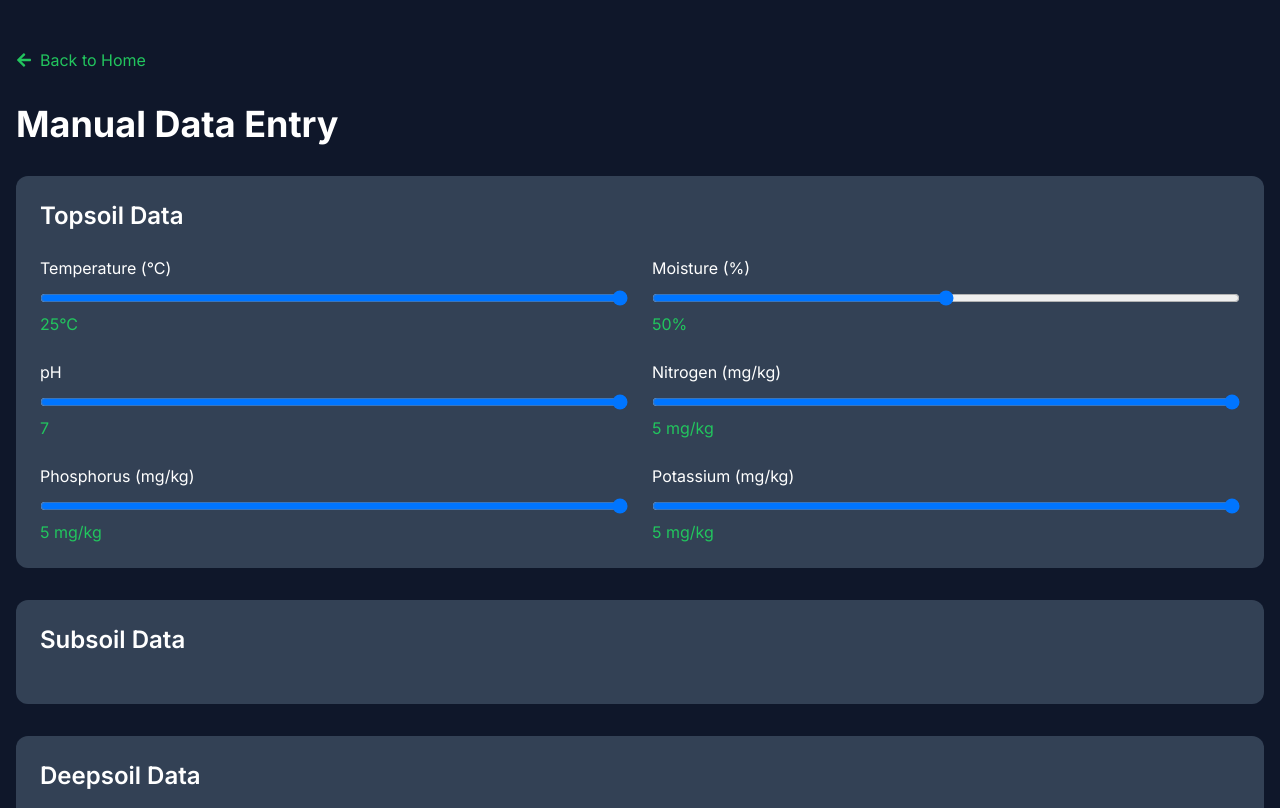
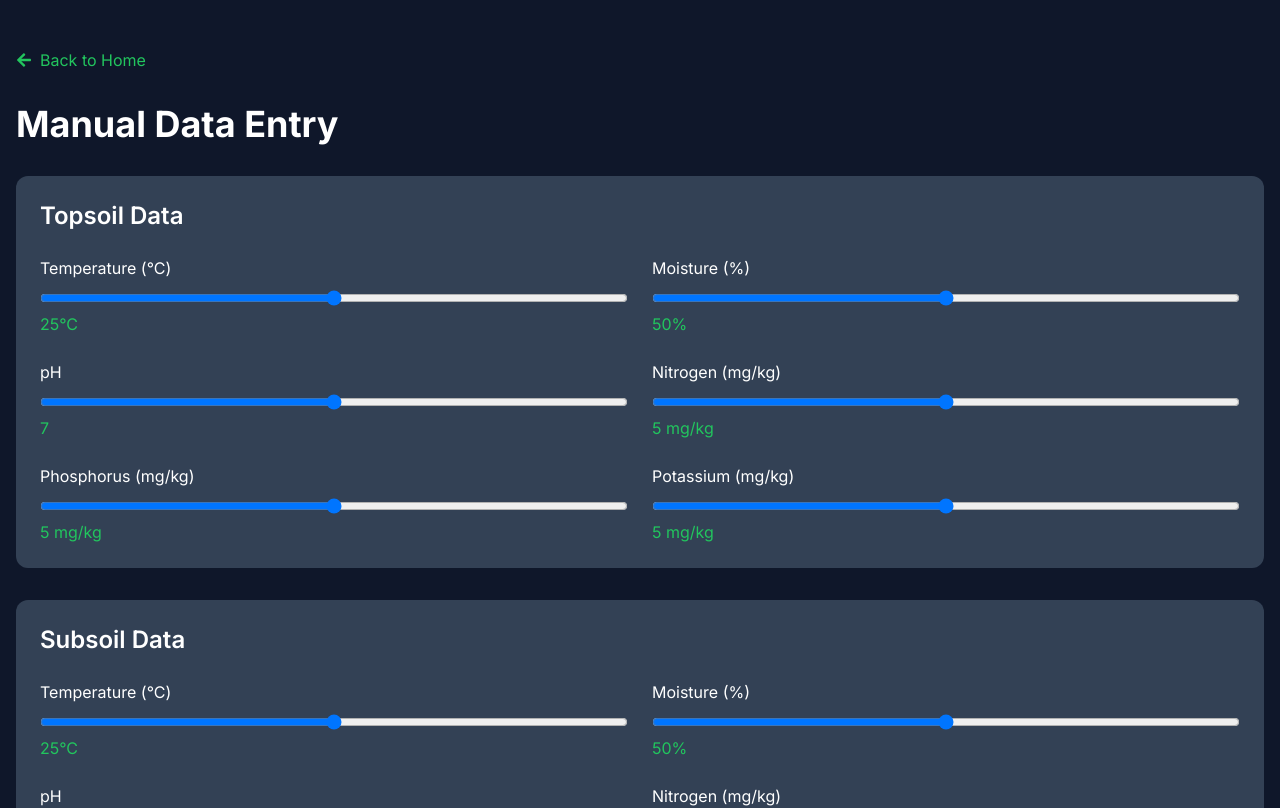
Before and after one commit to CUPID-l/soilsync, a Next.js app: page /manual in a window 1280 px wide. Shown: the top 808 px of the page. Built offline with nearby package versions, Linux system fonts and the light colour scheme.

Commit message:
Fix manual prediction form and API integration

```diff
--- a/app/manual/page.tsx
+++ b/app/manual/page.tsx
@@ -35,33 +35,177 @@ type FormData = {
 }
 
 export default function ManualEntry() {
-  const { register, handleSubmit, watch } = useForm<FormData>()
+  const { register, handleSubmit, watch } = useForm<FormData>({
+    defaultValues: {
+      topsoil: {
+        temperature: 25,
+        moisture: 50,
+        ph: 7,
+        nitrogen: 5,
+        phosphorus: 5,
+        potassium: 5
+      },
+      subsoil: {
+        temperature: 25,
+        moisture: 50,
+        ph: 7,
+        nitrogen: 5,
+        phosphorus: 5,
+        potassium: 5
+      },
+      deepsoil: {
+        temperature: 25,
+        moisture: 50,
+        ph: 7,
+        nitrogen: 5,
+        phosphorus: 5,
+        potassium: 5
+      },
+      soil_type: 0,
+      crop_type: 0
+    }
+  })
   const [prediction, setPrediction] = useState<string | null>(null)
   const [loading, setLoading] = useState(false)
+  const [error, setError] = useState<string | null>(null)
 
   const onSubmit = async (data: FormData) => {
     setLoading(true)
+    setError(null)
     try {
+      // Format the data according to the API requirements
+      const formattedData = {
+        topsoil: [
+          data.topsoil.temperature,
+          data.topsoil.moisture,
+          data.topsoil.ph,
+          data.topsoil.nitrogen,
+          data.topsoil.phosphorus,
+          data.topsoil.potassium
+        ],
+        subsoil: [
+          data.subsoil.temperature,
+          data.subsoil.moisture,
+          data.subsoil.ph,
+          data.subsoil.nitrogen,
+          data.subsoil.phosphorus,
+          data.subsoil.potassium
+        ],
+        deepsoil: [
+          data.deepsoil.temperature,
+          data.deepsoil.moisture,
+          data.deepsoil.ph,
+          data.deepsoil.nitrogen,
+          data.deepsoil.phosphorus,
+          data.deepsoil.potassium
+        ],
+        soil_type: data.soil_type,
+        crop_type: data.crop_type
+      }
+
       const response = await fetch(process.env.NEXT_PUBLIC_HF_API_URL!, {
         method: 'POST',
         headers: {
           'Content-Type': 'application/json',
           'Authorization': `Bearer ${process.env.NEXT_PUBLIC_HF_API_TOKEN}`
         },
-        body: JSON.stringify(data)
+        body: JSON.stringify(formattedData)
       })
 
-      if (!response.ok) throw new Error('Prediction failed')
+      if (!response.ok) {
+        const errorData = await response.json()
+        throw new Error(errorData.message || 'Prediction failed')
+      }
 
       const result = await response.json()
       setPrediction(result.fertilizer)
     } catch (error) {
       console.error('Error:', error)
-      alert('Failed to get prediction. Please try again.')
+      setError(error instanceof Error ? error.message : 'Failed to get prediction. Please try again.')
     } finally {
       setLoading(false)
     }
   }
+
+  const renderSoilInputs = (prefix: 'topsoil' | 'subsoil' | 'deepsoil', title: string) => (
+    <div className="bg-dark-700 p-6 rounded-xl">
+      <h2 className="text-2xl font-semibold mb-6">{title}</h2>
+      <div className="grid md:grid-cols-2 gap-6">
+        <div>
+          <label className="block mb-2">Temperature (°C)</label>
+          <input
+            type="range"
+            min="0"
+            max="50"
+            step="0.1"
+            {...register(`${prefix}.temperature`)}
+            className="w-full"
+          />
+          <span className="text-primary-500">{watch(`${prefix}.temperature`)}°C</span>
+        </div>
+        <div>
+          <label className="block mb-2">Moisture (%)</label>
+          <input
+            type="range"
+            min="0"
+            max="100"
+            step="0.1"
+            {...register(`${prefix}.moisture`)}
+            className="w-full"
+          />
+          <span className="text-primary-500">{watch(`${prefix}.moisture`)}%</span>
+        </div>
+        <div>
+          <label className="block mb-2">pH</label>
+          <input
+            type="range"
+            min="0"
+            max="14"
+            step="0.1"
+            {...register(`${prefix}.ph`)}
+            className="w-full"
+          />
+          <span className="text-primary-500">{watch(`${prefix}.ph`)}</span>
+        </div>
+        <div>
+          <label className="block mb-2">Nitrogen (mg/kg)</label>
+          <input
+            type="range"
+            min="0"
+            max="10"
+            step="0.1"
+            {...register(`${prefix}.nitrogen`)}
+            className="w-full"
+          />
+          <span className="text-primary-500">{watch(`${prefix}.nitrogen`)} mg/kg</span>
+        </div>
+        <div>
+          <label className="block mb-2">Phosphorus (mg/kg)</label>
+          <input
+            type="range"
+            min="0"
+            max="10"
+            step="0.1"
+            {...register(`${prefix}.phosphorus`)}
+            className="w-full"
+          />
+          <span className="text-primary-500">{watch(`${prefix}.phosphorus`)} mg/kg</span>
+        </div>
+        <div>
+          <label className="block mb-2">Potassium (mg/kg)</label>
+          <input
+            type="range"
+            min="0"
+            max="10"
+            step="0.1"
+            {...register(`${prefix}.potassium`)}
+            className="w-full"
+          />
+          <span className="text-primary-500">{watch(`${prefix}.potassium`)} mg/kg</span>
+        </div>
+      </div>
+    </div>
+  )
 
   return (
     <main className="min-h-screen py-12">
@@ -77,100 +221,9 @@ export default function ManualEntry() {
         <h1 className="text-4xl font-bold mb-8">Manual Data Entry</h1>
 
         <form onSubmit={handleSubmit(onSubmit)} className="space-y-8">
-          {/* Topsoil Section */}
-          <div className="bg-dark-700 p-6 rounded-xl">
-            <h2 className="text-2xl font-semibold mb-6">Topsoil Data</h2>
-            <div className="grid md:grid-cols-2 gap-6">
-              <div>
-                <label className="block mb-2">Temperature (°C)</label>
-                <input
-                  type="range"
-                  min="0"
-                  max="50"
-                  step="0.1"
-                  {...register('topsoil.temperature')}
-                  className="w-full"
-                />
-                <span className="text-primary-500">{watch('topsoil.temperature') || 25}°C</span>
-              </div>
-              <div>
-                <label className="block mb-2">Moisture (%)</label>
-                <input
-                  type="range"
-                  min="0"
-                  max="100"
-                  step="0.1"
-                  {...register('topsoil.moisture')}
-                  className="w-full"
-                />
-                <span className="text-primary-500">{watch('topsoil.moisture') || 50}%</span>
-              </div>
-              <div>
-                <label className="block mb-2">pH</label>
-                <input
-                  type="range"
-                  min="0"
-                  max="14"
-                  step="0.1"
-                  {...register('topsoil.ph')}
-                  className="w-full"
-                />
-                <span className="text-primary-500">{watch('topsoil.ph') || 7}</span>
-              </div>
-              <div>
-                <label className="block mb-2">Nitrogen (mg/kg)</label>
-                <input
-                  type="range"
-                  min="0"
-                  max="10"
-                  step="0.1"
-                  {...register('topsoil.nitrogen')}
-                  className="w-full"
-                />
-                <span className="text-primary-500">{watch('topsoil.nitrogen') || 5} mg/kg</span>
-              </div>
-              <div>
-                <label className="block mb-2">Phosphorus (mg/kg)</label>
-                <input
-                  type="range"
-                  min="0"
-                  max="10"
-                  step="0.1"
-                  {...register('topsoil.phosphorus')}
-                  className="w-full"
-                />
-                <span className="text-primary-500">{watch('topsoil.phosphorus') || 5} mg/kg</span>
-              </div>
-              <div>
-                <label className="block mb-2">Potassium (mg/kg)</label>
-                <input
-                  type="range"
-                  min="0"
-                  max="10"
-                  step="0.1"
-                  {...register('topsoil.potassium')}
-                  className="w-full"
-                />
-                <span className="text-primary-500">{watch('topsoil.potassium') || 5} mg/kg</span>
-              </div>
-            </div>
-          </div>
-
-          {/* Subsoil Section */}
-          <div className="bg-dark-700 p-6 rounded-xl">
-            <h2 className="text-2xl font-semibold mb-6">Subsoil Data</h2>
-            <div className="grid md:grid-cols-2 gap-6">
-              {/* Similar inputs as topsoil */}
-            </div>
-          </div>
-
-          {/* Deepsoil Section */}
-          <div className="bg-dark-700 p-6 rounded-xl">
-            <h2 className="text-2xl font-semibold mb-6">Deepsoil Data</h2>
-            <div className="grid md:grid-cols-2 gap-6">
-              {/* Similar inputs as topsoil */}
-            </div>
-          </div>
+          {renderSoilInputs('topsoil', 'Topsoil Data')}
+          {renderSoilInputs('subsoil', 'Subsoil Data')}
+          {renderSoilInputs('deepsoil', 'Deepsoil Data')}
 
           {/* Soil and Crop Type */}
           <div className="bg-dark-700 p-6 rounded-xl">
@@ -213,6 +266,13 @@ export default function ManualEntry() {
           </button>
         </form>
 
+        {error && (
+          <div className="mt-8 bg-red-900/50 p-6 rounded-xl">
+            <h2 className="text-2xl font-semibold mb-4 text-red-400">Error</h2>
+            <p className="text-red-300">{error}</p>
+          </div>
+        )}
+
         {prediction && (
           <div className="mt-8 bg-dark-700 p-6 rounded-xl">
             <h2 className="text-2xl font-semibold mb-4">Prediction Result</h2>
```
